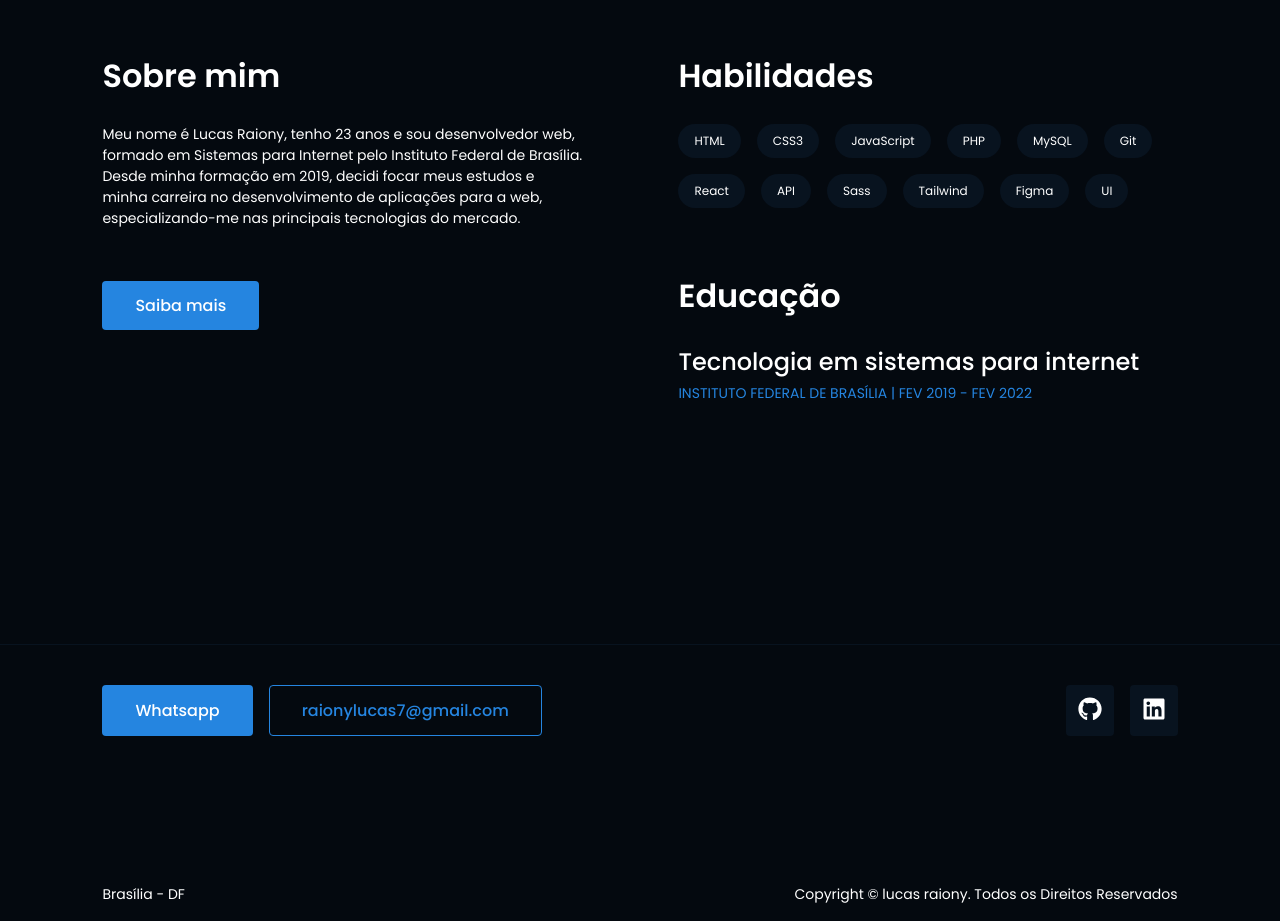
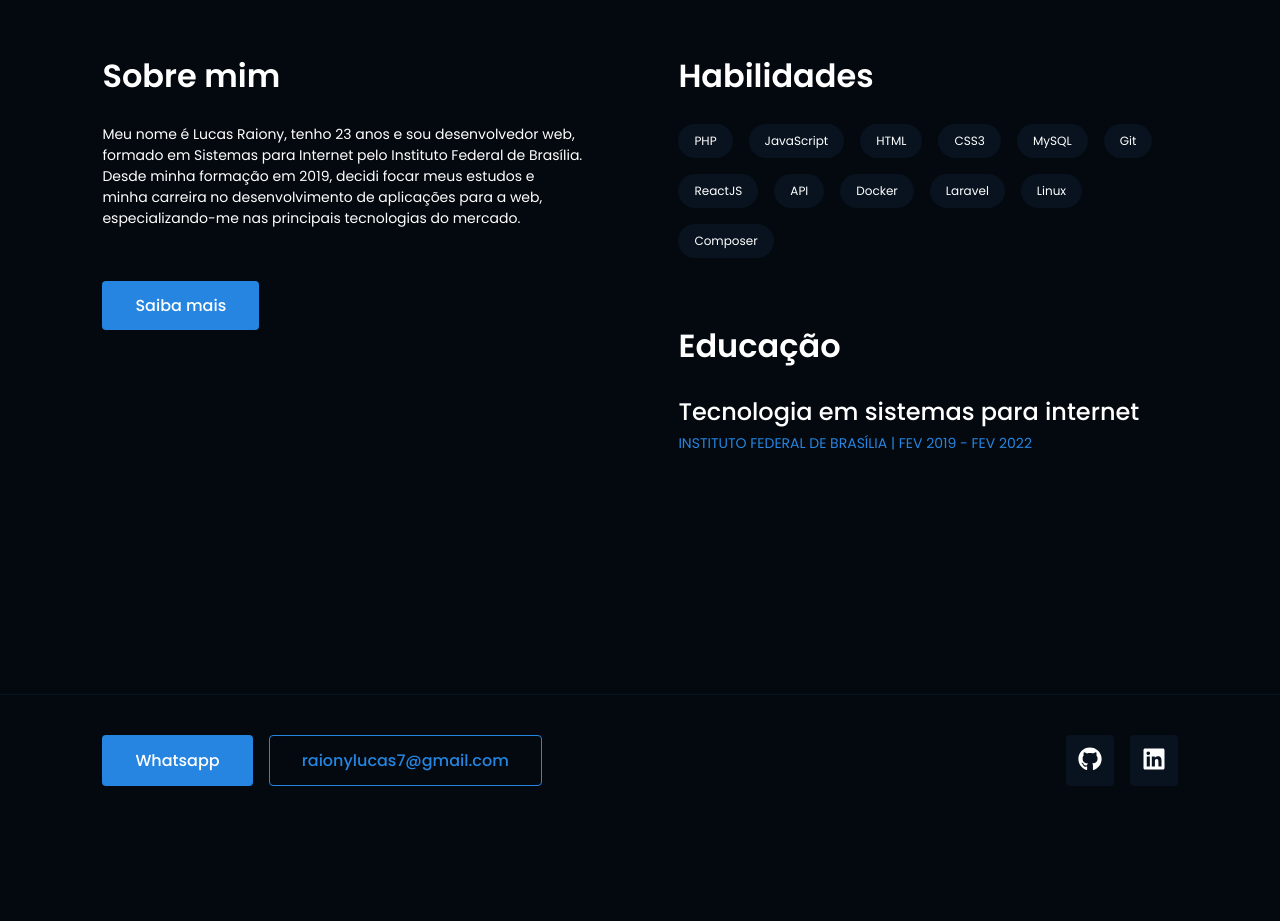
Before and after one commit to raionylucas/portfolio-react, a React (Vite) app: page / in a window 1280 px wide. Shown: the part 960-1881 px from the top of the page. Built offline with nearby package versions, Linux system fonts and the light colour scheme.

Commit message:
atualizando tags de habilidades

```diff
--- a/src/components/about/AboutMe.jsx
+++ b/src/components/about/AboutMe.jsx
@@ -22,18 +22,18 @@ function AboutMe() {
         <div className='about__right__skills'>
           <h2>Habilidades</h2>
           <ul className='about__right__skills__tags'>
+            <li className='about__right__skills__tags__item'>PHP</li>
+            <li className='about__right__skills__tags__item'>JavaScript</li>
             <li className='about__right__skills__tags__item'>HTML</li>
             <li className='about__right__skills__tags__item'>CSS3</li>
-            <li className='about__right__skills__tags__item'>JavaScript</li>
-            <li className='about__right__skills__tags__item'>PHP</li>
             <li className='about__right__skills__tags__item'>MySQL</li>
             <li className='about__right__skills__tags__item'>Git</li>
-            <li className='about__right__skills__tags__item'>React</li>
+            <li className='about__right__skills__tags__item'>ReactJS</li>
             <li className='about__right__skills__tags__item'>API</li>
-            <li className='about__right__skills__tags__item'>Sass</li>
-            <li className='about__right__skills__tags__item'>Tailwind</li>
-            <li className='about__right__skills__tags__item'>Figma</li>
-            <li className='about__right__skills__tags__item'>UI</li>
+            <li className='about__right__skills__tags__item'>Docker</li>
+            <li className='about__right__skills__tags__item'>Laravel</li>
+            <li className='about__right__skills__tags__item'>Linux</li>
+            <li className='about__right__skills__tags__item'>Composer</li>
           </ul>
         </div>
         <div className='about__right__education'>
```
